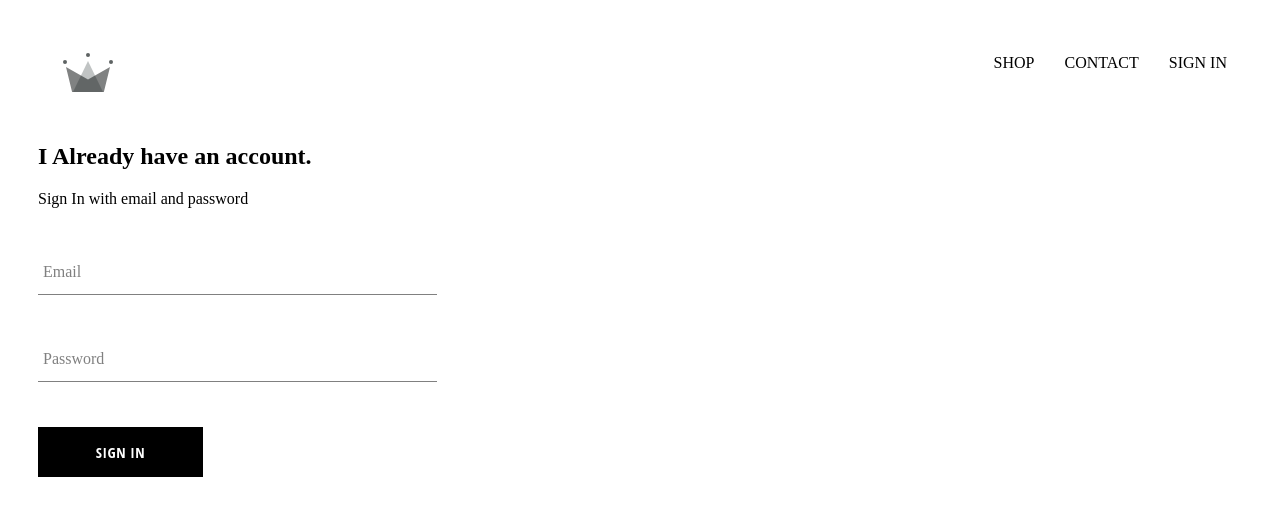
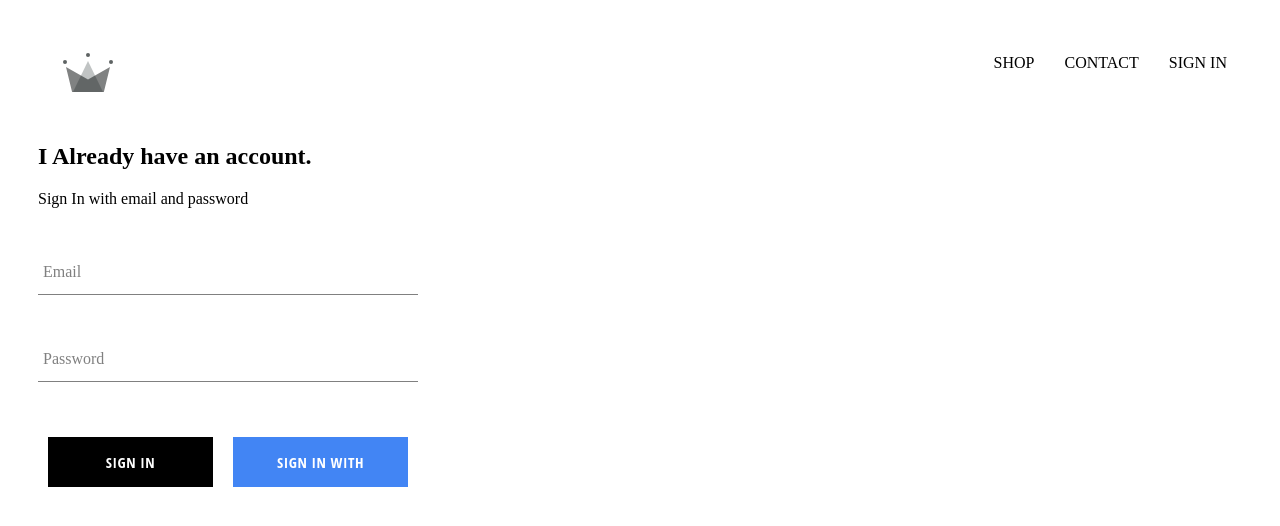
Before and after one commit to Babuuh/crown-clothing, a React (Create React App) app: page /sign-in in a window 1280 px wide. Shown: the top 526 px of the page. Built offline with nearby package versions, Linux system fonts and the light colour scheme; no server answers; a web font is replaced by a local one.

Commit message:
intergrated firebase to app and adde sign-in and sign-out functionality

```diff
--- a/package.json
+++ b/package.json
@@ -6,6 +6,7 @@
     "@testing-library/jest-dom": "^5.14.1",
     "@testing-library/react": "^12.0.0",
     "@testing-library/user-event": "^13.2.1",
+    "firebase": "^9.6.8",
     "node-sass": "^7.0.1",
     "react": "^17.0.2",
     "react-dom": "^17.0.2",
--- a/src/App.css
+++ b/src/App.css
@@ -6,3 +6,6 @@
     text-decoration: none;
     color: black;
 }
+*{
+    box-sizing: border-box;
+}
--- a/src/App.js
+++ b/src/App.js
@@ -1,20 +1,41 @@
 import "./App.css";
 import HomePage from "./pages/homepage/homepage";
-import {Routes, Route } from "react-router-dom";
+import { Routes, Route } from "react-router-dom";
 import ShopPage from "./pages/shop/shop";
 import Header from "./components/header/header";
 import SignInAndSignUpPage from "./pages/sign-in-and-sign-up/sign-in-and-sign-up";
+import { auth } from "./firebase/fireabase.utils";
+import React from "react";
 
-function App() {
+class App extends React.Component {
+  constructor() {
+    super();
+    this.state = {
+      currentUser: null,
+    };
+  }
+
+  unsubscribeFromAuth = null;
+  componentDidMount() {
+    this.unsubscribeFromAuth = auth.onAuthStateChanged((user) => {
+      this.setState({ currentUser: user });
+      console.log(user);
+    });
+  }
+  componentWillUnmount() {
+    this.unsubscribeFromAuth();
+  }
+  render() {
     return (
       <div>
-      <Header />
+        <Header currentUser={this.state.currentUser} />
         <Routes>
           <Route exact path="/" element={<HomePage />} />
           <Route path="/shop" element={<ShopPage />} />
           <Route path="/sign-in" element={<SignInAndSignUpPage />} />
         </Routes>
       </div>
-  )
+    );
+  }
 }
 export default App;
--- a/src/components/custom-button/custom-button.jsx
+++ b/src/components/custom-button/custom-button.jsx
@@ -1,13 +1,15 @@
-import {React} from 'react';
-import './custom-button.styles.scss';
+import { React } from "react";
+import "./custom-button.styles.scss";
 
-
-const CustomButton = ({children, ...otherProps}) => {
-    return (
-      <button className="custom-button" {...otherProps}>
-          {children}
-      </button>
-    )
-}
+const CustomButton = ({ children, isGoogleSignIn, ...otherProps }) => {
+  return (
+    <button
+      className={`${isGoogleSignIn ? "google-sign-in" : ""} custom-button`}
+      {...otherProps}
+    >
+      {children}
+    </button>
+  );
+};
 
 export default CustomButton;
--- a/src/components/custom-button/custom-button.styles.scss
+++ b/src/components/custom-button/custom-button.styles.scss
@@ -12,6 +12,8 @@
     font-family: 'Open Sans Condensed';
     font-weight: bolder;
     border: none;
+    margin: 10px;
+
     cursor: pointer;
 
     &:hover {
@@ -19,4 +21,14 @@
       color: black;
       border: 1px solid black;
     }
+    &.google-sign-in{
+      background-color: #4285f4;
+      color: white;
+
+    &:hover{
+      background-color: #357ae8;
+      color: white;
+      border: none;
+    }
+    }
   }
--- a/src/components/header/header.jsx
+++ b/src/components/header/header.jsx
@@ -1,29 +1,37 @@
-import {React} from 'react';
-import './header.styles.scss';
-import { Link } from 'react-router-dom';
-import { ReactComponent as Logo } from '../../assets/crown.svg';
+import { React } from "react";
+import "./header.styles.scss";
+import { Link } from "react-router-dom";
+import { ReactComponent as Logo } from "../../assets/crown.svg";
+import { auth } from "../../firebase/fireabase.utils";
 
-const Header = () => {
-    return(
+const Header = ({ currentUser }) => {
+  return (
     <div className="header">
-            <Link to='/'>
+      <Link to="/">
         <div className="logo-container">
-                <Logo className='logo' />
+          <Logo className="logo" />
         </div>
       </Link>
       <div className="options">
-                <Link to='/shop' className='option'>
+        <Link to="/shop" className="option">
           SHOP
         </Link>
-                <Link to='/shop' className='option'>
+        <Link to="/shop" className="option">
           CONTACT
         </Link>
-                <Link to='/sign-in' className='option'>
-                    SIGN IN
+
+        {currentUser ? (
+          <div className="option" onClick={() => auth.signOut()}>
+            SIGN OUT
+          </div>
+        ) : (
+          <Link to="/sign-in" className="option">
+            SIGN IN{" "}
           </Link>
+        )}
       </div>
     </div>
-    )
-}
+  );
+};
 
 export default Header;
--- a/src/components/header/header.styles.scss
+++ b/src/components/header/header.styles.scss
@@ -20,6 +20,7 @@
 
     .option {
       padding: 10px 15px;
+      cursor: pointer;
     }
   }
 }
--- a/src/components/sign-in/sign-in.jsx
+++ b/src/components/sign-in/sign-in.jsx
@@ -1,4 +1,5 @@
 import React, { Component } from "react";
+import { signInWithGoogle } from "../../firebase/fireabase.utils";
 import CustomButton from "../custom-button/custom-button";
 import FormInput from "../form-input/form-input";
 import './sign-in.styles.scss'
@@ -42,7 +43,11 @@
             required
             label="Password"
           />
-          <CustomButton type="submit">Sign In</CustomButton>
+          <div className="buttons" >
+          <CustomButton type="submit" >Sign In</CustomButton>
+
+          <CustomButton onClick={signInWithGoogle} isGoogleSignIn >Sign In With Google </CustomButton>
+          </div>
         </form>
       </div>
     );
--- a/src/components/sign-in/sign-in.styles.scss
+++ b/src/components/sign-in/sign-in.styles.scss
@@ -1,9 +1,13 @@
-.sign-in{
-    width: 30vw;
+.sign-in {
+  width: 380px;
+  display: flex;
+  flex-direction: column;
+
+  .title {
+    margin: 10px 0;
+  }
+.buttons{
     display: flex;
-    flex-direction: column;
-
-    .title{
-        margin: 10px 0;
-    }
+    justify-content: space-between;
+  }
 }
--- /dev/null
+++ b/src/firebase/fireabase.utils.js
@@ -0,0 +1,27 @@
+import firebase from 'firebase/compat/app';
+import 'firebase/compat/auth';
+import 'firebase/compat/firestore';
+import { GoogleAuthProvider } from "firebase/auth";
+
+
+const firebaseConfig = {
+    apiKey: "AIzaSyAqhenNtvoDMTbm9vrJIRBs0er721Bu_v4",
+    authDomain: "crown-clothing-fbb87.firebaseapp.com",
+    projectId: "crown-clothing-fbb87",
+    storageBucket: "crown-clothing-fbb87.appspot.com",
+    messagingSenderId: "311227053879",
+    appId: "1:311227053879:web:7abd2ffb5d2a3b0bc74cb2",
+    measurementId: "G-TMV8FDK6F8"
+  };
+
+  const firebaseApp = firebase.initializeApp(firebaseConfig);
+  const auth = firebaseApp.auth()
+  const db = firebaseApp.firestore()
+
+  const provider = new GoogleAuthProvider();
+  provider.setCustomParameters({ prompt:'select_account'});
+  const signInWithGoogle = () => auth.signInWithPopup(provider)
+
+
+
+  export {db, auth, signInWithGoogle}
```
Also changed, not shown: 1 other file (tests, documents, lock files or other folders). Lines whose indentation alone changed are shown as unchanged.
